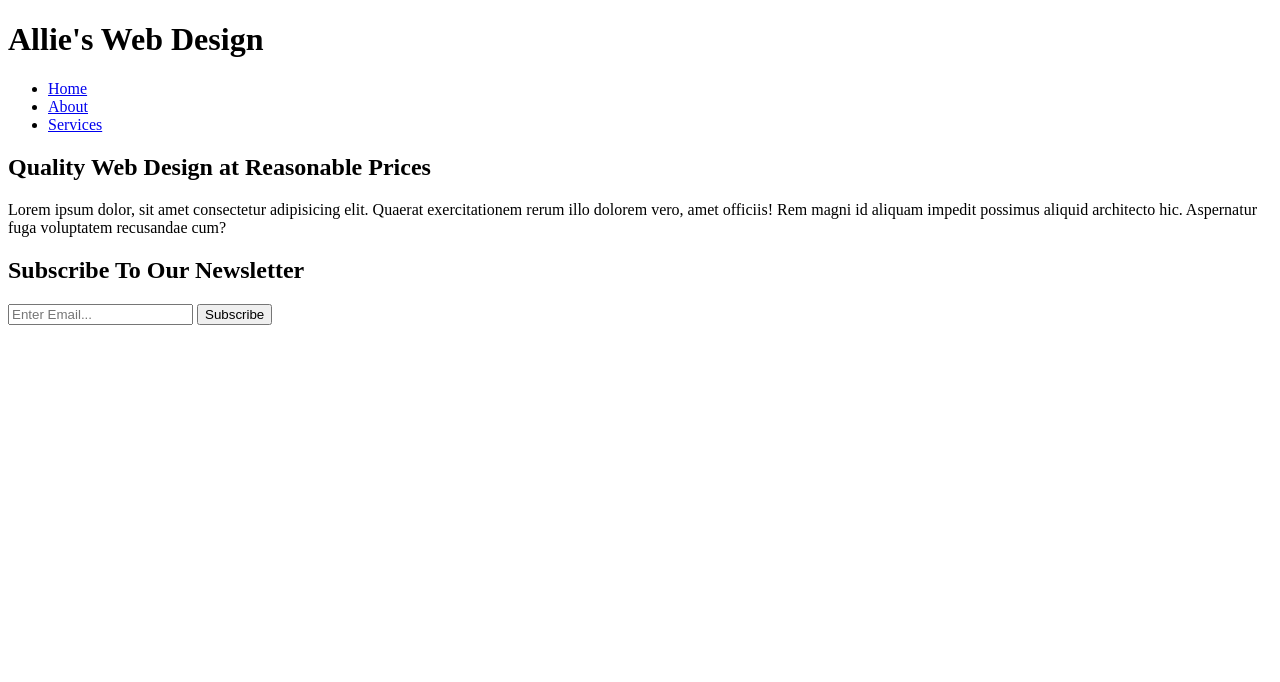
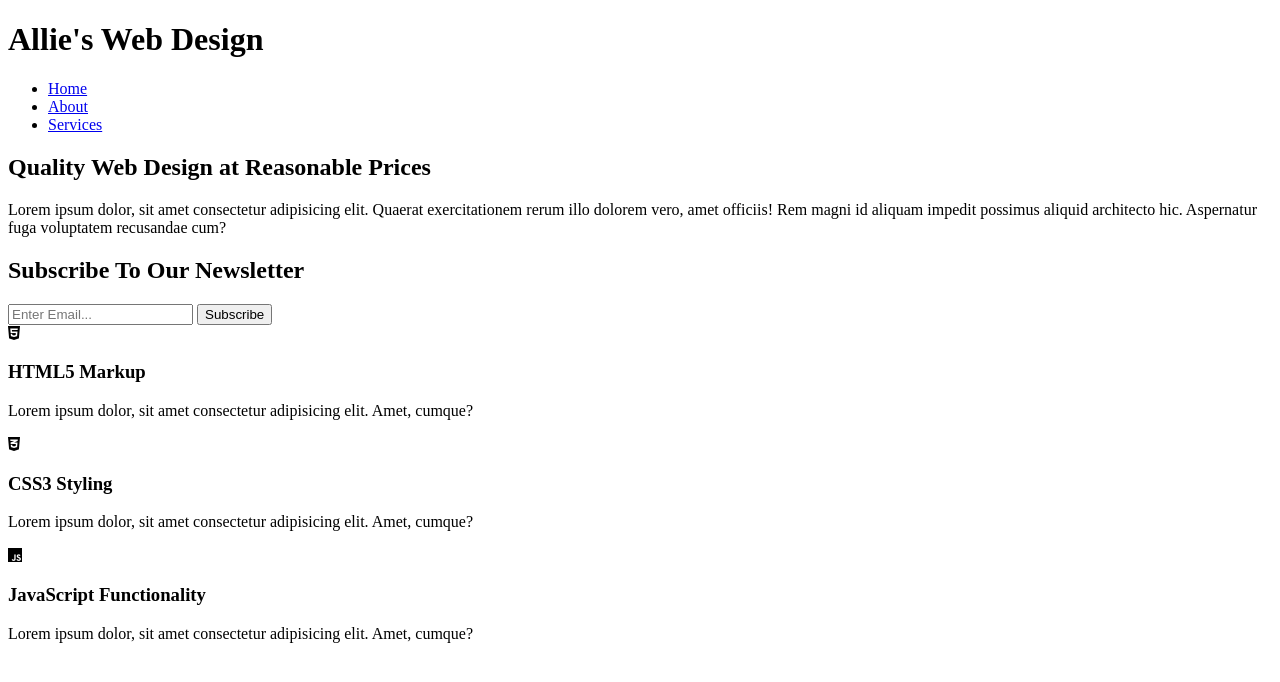
Before and after one commit to Baughn24/FullWebpageProject, a plain HTML site: page index.html in a window 1280 px wide. Drawn offline with Linux system fonts and the light colour scheme.

Commit message:
Added boxes section to the html file

```diff
--- a/index.html
+++ b/index.html
@@ -43,5 +43,25 @@
     </div>
 </section>
 
+<!-- Boxes  -->
+<section id="boxes">
+<div class="container">
+    <div class="box">
+        <i class="fab fa-html5"></i>
+        <h3>HTML5 Markup</h3>
+        <p>Lorem ipsum dolor, sit amet consectetur adipisicing elit. Amet, cumque?</p>
+    </div>
+    <div class="box">
+        <i class="fab fa-css3-alt"></i>
+        <h3>CSS3 Styling</h3>
+        <p>Lorem ipsum dolor, sit amet consectetur adipisicing elit. Amet, cumque?</p>
+    </div>
+    <div class="box">
+        <i class="fab fa-js"></i>
+        <h3>JavaScript Functionality</h3>
+        <p>Lorem ipsum dolor, sit amet consectetur adipisicing elit. Amet, cumque?</p>
+    </div>
+</div>
+</section>
 </body>
 </html>
```
